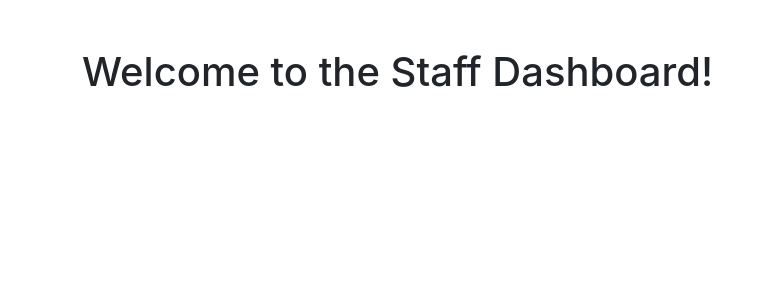
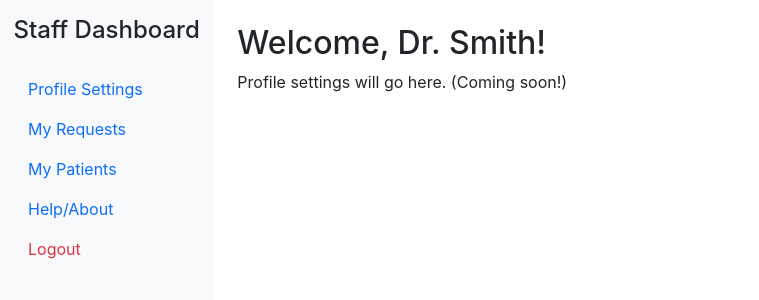
Before and after one commit to Anisha-Hasan/react-blockchain-dicom-protection, a React (Create React App) app: page /staff-dashboard in a window 1280 px wide. Shown: the top 300 px of the page, without its empty margins (0-759 px from the left). Built offline with nearby package versions, Linux system fonts and the light colour scheme.

Commit message:
Added staffDashboard compnents

```diff
--- a/src/components/StaffDashboard.js
+++ b/src/components/StaffDashboard.js
@@ -1,9 +1,134 @@
-import React from 'react';
+import React, { useState } from 'react';
 
 function StaffDashboard() {
+  const [section, setSection] = useState('profile');
+
+  const staffName = 'Dr. Smith';
+
+  // Dummy data for requests
+  const requests = [
+    { id: 1, patient: 'Mark', status: 'Approved' },
+    { id: 2, patient: 'Sarah', status: 'Pending' },
+    { id: 3, patient: 'John', status: 'Declined' },
+  ];
+
+  // Dummy data for patients
+  const patients = [
+    { id: 'P001', name: 'Mark', permission: 'Granted' },
+    { id: 'P002', name: 'Sarah', permission: 'Pending' },
+    { id: 'P003', name: 'John', permission: 'Declined' },
+  ];
+
   return (
-    <div className="container mt-5">
-      <h1>Welcome to the Staff Dashboard!</h1>
+    <div className="container-fluid">
+      <div className="row">
+        {/* Sidebar */}
+        <nav className="col-md-3 col-lg-2 d-md-block bg-light sidebar collapse" style={{ height: '100vh' }}>
+          <div className="position-sticky pt-3">
+            <h4 className="text-center mb-4">Staff Dashboard</h4>
+            <ul className="nav flex-column">
+              <li className="nav-item">
+                <button className="nav-link btn btn-link text-start" onClick={() => setSection('profile')}>
+                  Profile Settings
+                </button>
+              </li>
+              <li className="nav-item">
+                <button className="nav-link btn btn-link text-start" onClick={() => setSection('requests')}>
+                  My Requests
+                </button>
+              </li>
+              <li className="nav-item">
+                <button className="nav-link btn btn-link text-start" onClick={() => setSection('patients')}>
+                  My Patients
+                </button>
+              </li>
+              <li className="nav-item">
+                <button className="nav-link btn btn-link text-start" onClick={() => setSection('help')}>
+                  Help/About
+                </button>
+              </li>
+              <li className="nav-item">
+                <button
+                  className="nav-link btn btn-link text-start text-danger"
+                  onClick={() => alert('Logging out')}
+                >
+                  Logout
+                </button>
+              </li>
+            </ul>
+          </div>
+        </nav>
+
+        {/* Main Content */}
+        <main className="col-md-9 ms-sm-auto col-lg-10 px-md-4">
+          <div className="pt-4">
+            {section === 'profile' && (
+              <div>
+                <h2>Welcome, {staffName}!</h2>
+                <p>Profile settings will go here. (Coming soon!)</p>
+              </div>
+            )}
+
+            {section === 'requests' && (
+              <div>
+                <h2>My Requests</h2>
+                <table className="table">
+                  <thead>
+                    <tr>
+                      <th>Request ID</th>
+                      <th>Patient</th>
+                      <th>Status</th>
+                    </tr>
+                  </thead>
+                  <tbody>
+                    {requests.map((req) => (
+                      <tr key={req.id}>
+                        <td>{req.id}</td>
+                        <td>{req.patient}</td>
+                        <td>{req.status}</td>
+                      </tr>
+                    ))}
+                  </tbody>
+                </table>
+              </div>
+            )}
+
+            {section === 'patients' && (
+              <div>
+                <h2>My Patients</h2>
+                <table className="table">
+                  <thead>
+                    <tr>
+                      <th>Patient ID</th>
+                      <th>Name</th>
+                      <th>Permission Status</th>
+                    </tr>
+                  </thead>
+                  <tbody>
+                    {patients.map((p) => (
+                      <tr key={p.id}>
+                        <td>{p.id}</td>
+                        <td>{p.name}</td>
+                        <td>{p.permission}</td>
+                      </tr>
+                    ))}
+                  </tbody>
+                </table>
+              </div>
+            )}
+
+            {section === 'help' && (
+              <div>
+                <h2>Help / About</h2>
+                <p>
+                  This system allows medical staff to request and manage access to patients’ DICOM medical images securely.
+                  If you need help, contact the IT admin or check the user guide.
+                </p>
+              </div>
+            )}
+          </div>
+        </main>
+      </div>
     </div>
   );
 }
```
